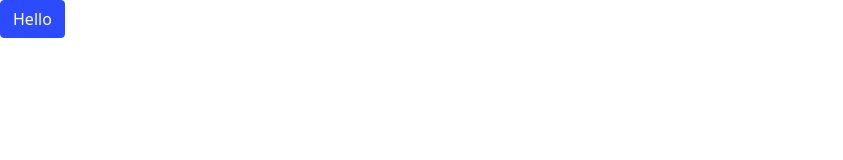
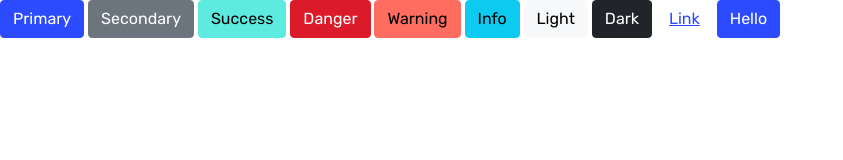
Before and after one commit to kalppatel83/yt-bootstrap-crash-course, a website built with Parcel: page src/index.html in a window 1280 px wide. Shown: the whole page, without its empty margins (0-843 px from the left). Built offline with nearby package versions, Linux system fonts and the light colour scheme.

Commit message:
adding custom font to proj

```diff
--- /dev/null
+++ b/src/assets/scss/abstracts/_css-variable.scss
@@ -0,0 +1,3 @@
+:root {
+  --bs-body-font-family: "Rubik", sans-serif;
+}
--- a/src/assets/scss/main.scss
+++ b/src/assets/scss/main.scss
@@ -1,2 +1,4 @@
 @import "./abstracts/variables";
+
 @import "~bootstrap/scss/bootstrap";
+@import "./abstracts/css-variable";
--- a/src/index.html
+++ b/src/index.html
@@ -5,10 +5,30 @@
     <meta http-equiv="X-UA-Compatible" content="IE=edge" />
     <meta name="viewport" content="width=device-width, initial-scale=1.0" />
     <title>Document</title>
+    <!-- Google Fonts -->
+    <link rel="preconnect" href="https://fonts.googleapis.com" />
+    <link rel="preconnect" href="https://fonts.gstatic.com" crossorigin />
+    <link
+      href="https://fonts.googleapis.com/css2?family=Rubik:wght@400;500;600;700;800&display=swap"
+      rel="stylesheet"
+    />
+
+    <!-- Style css -->
     <link rel="stylesheet" href="./assets/scss/main.scss" />
   </head>
   <body>
     <!-- js File -->
+    <button type="button" class="btn btn-primary">Primary</button>
+    <button type="button" class="btn btn-secondary">Secondary</button>
+    <button type="button" class="btn btn-success">Success</button>
+    <button type="button" class="btn btn-danger">Danger</button>
+    <button type="button" class="btn btn-warning">Warning</button>
+    <button type="button" class="btn btn-info">Info</button>
+    <button type="button" class="btn btn-light">Light</button>
+    <button type="button" class="btn btn-dark">Dark</button>
+
+    <button type="button" class="btn btn-link">Link</button>
+
     <button class="btn btn-primary">Hello</button>
     <script type="module" src="./assets/js/main.js"></script>
   </body>
```
Also changed, not shown: dist/index.html, 2 other files.
